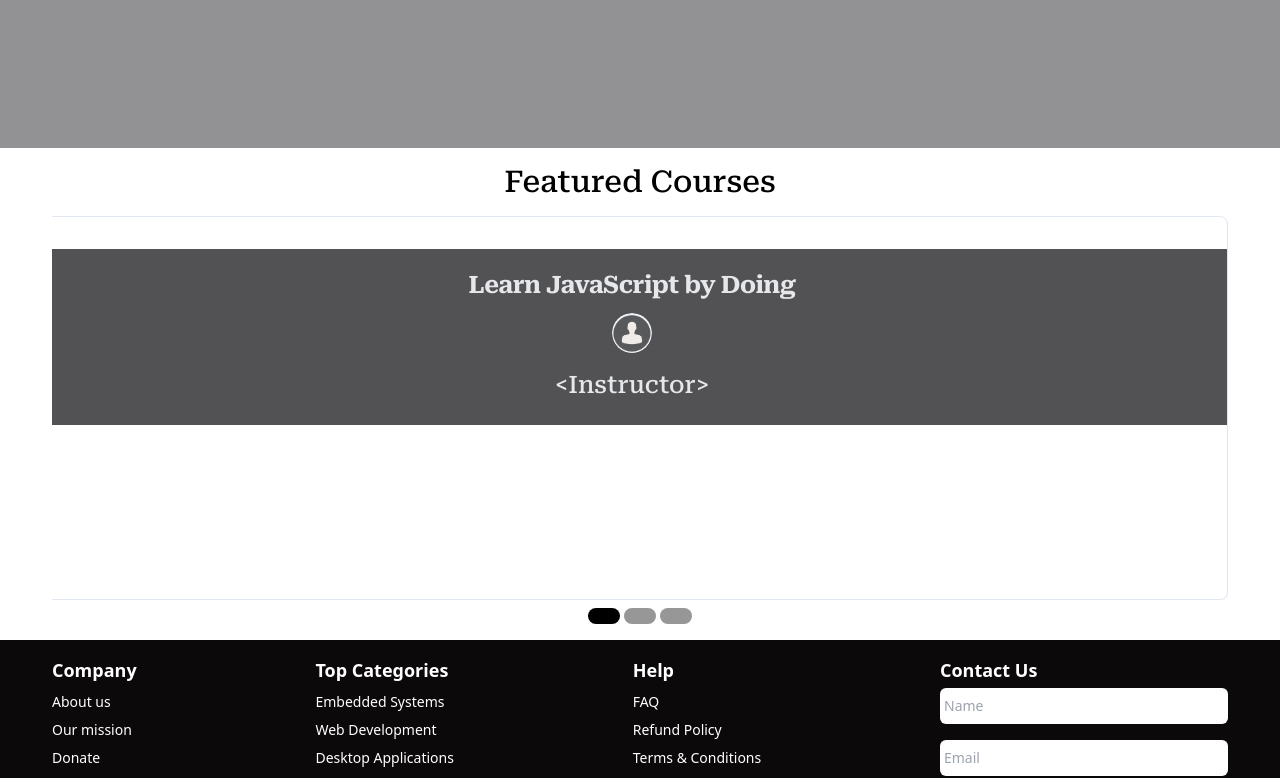
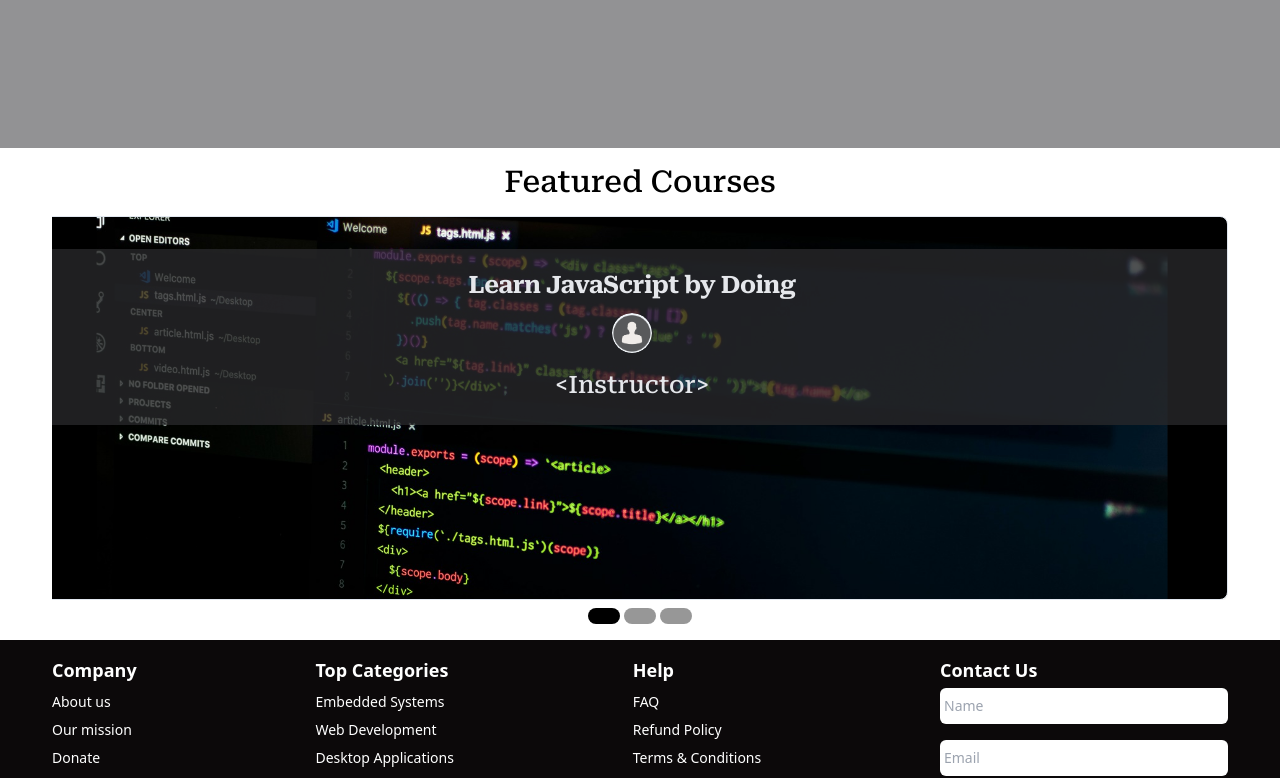
Before and after one commit to mjad218/learn-verse-front-end, a Next.js app: page / in a window 1280 px wide. Shown: the part 637-1415 px from the top of the page. Built offline with nearby package versions, Linux system fonts and the light colour scheme; no server answers.

Commit message:
fixed minor carousel bug

```diff
--- a/src/components/homepage/main-carousel/MainCarousel.tsx
+++ b/src/components/homepage/main-carousel/MainCarousel.tsx
@@ -46,7 +46,7 @@ const MainCarousel = () => {
         {Array.from(Array(count).keys()).map((i) => (
           <Button
             key={`{dot-count-${i}}`}
-            className={`h-0.5 rounded-full  ${
+            className={`h-0.5 rounded-full ${
               i === current - 1
                 ? "bg-black hover:bg-black"
                 : "bg-neutral-600/60"
--- a/src/components/homepage/main-carousel/MainCarouselCard.tsx
+++ b/src/components/homepage/main-carousel/MainCarouselCard.tsx
@@ -19,7 +19,10 @@ const MainCarouselCard = ({ image, title, instructor, slug }: IProps) => {
   return (
     <div className="font-roboto">
       <Card
-        className={`relative mx-auto h-96 w-full cursor-pointer bg-[url('/${image}')] bg-cover`}
+        className={`relative mx-auto h-96 w-full cursor-pointer bg-cover`}
+        style={{
+          backgroundImage: `url('/${image}')`,
+        }}
       >
         <CardHeader className="absolute left-0 right-0 top-8 bg-zinc-800/80">
           <div className="flex flex-col items-center justify-center gap-4">
```
